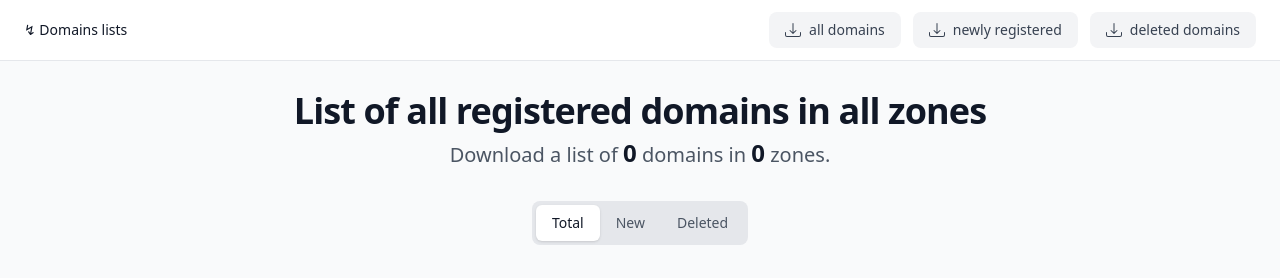
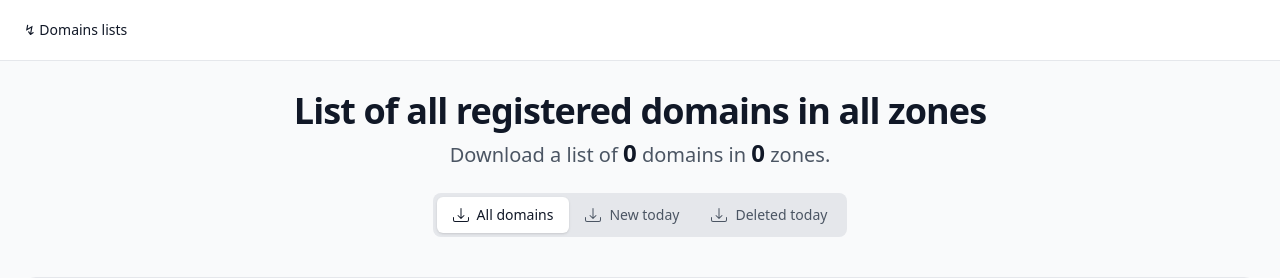
Before and after one commit to stefanpejcic/domain-lists, a Flask app: page / in a window 1280 px wide. Shown: the top 278 px of the page. Run offline with Flask 3, Linux system fonts and the light colour scheme; some libraries are stand-ins or nearby versions.

Commit message:
Update index.html

```diff
--- a/templates/index.html
+++ b/templates/index.html
@@ -49,25 +49,14 @@
 
     <!-- Header -->
     <header class="border-b bg-white">
-        <div class="mx-auto max-w-7xl px-6 py-3 flex items-center justify-between">
+        <div class="mx-auto max-w-7xl px-6 py-5 flex items-center justify-between">
 
               <a href="{{ url_for('index') }}" class="text-sm hover:text-gray-500 text-gray-900">↯ Domains lists</a>
 
                 <div class="text-right text-sm text-gray-500">
-					<div class="flex gap-3 items-center">
-						<a href="{{ url_for('download_tld_list', tld='all', kind='domains') }}" class="rounded-lg bg-gray-100 px-4 py-2 text-sm font-medium text-gray-700 hover:bg-gray-200 flex gap-2 items-center">
-						    <svg xmlns="http://www.w3.org/2000/svg" width="16" height="16" fill="currentColor" class="bi bi-download" viewBox="0 0 16 16"><path d="M.5 9.9a.5.5 0 0 1 .5.5v2.5a1 1 0 0 0 1 1h12a1 1 0 0 0 1-1v-2.5a.5.5 0 0 1 1 0v2.5a2 2 0 0 1-2 2H2a2 2 0 0 1-2-2v-2.5a.5.5 0 0 1 .5-.5"></path><path d="M7.646 11.854a.5.5 0 0 0 .708 0l3-3a.5.5 0 0 0-.708-.708L8.5 10.293V1.5a.5.5 0 0 0-1 0v8.793L5.354 8.146a.5.5 0 1 0-.708.708z"></path></svg>
-							<span>all domains {% if sizes.domains %}<span class="ml-1 text-xs text-gray-400">({{ sizes.domains | filesizeformat }})</span>{% endif %}</span>
-						</a>
-						<a href="{{ url_for('download_tld_list', tld='all', kind='new') }}" class="rounded-lg bg-gray-100 px-4 py-2 text-sm font-medium text-gray-700 hover:bg-gray-200 flex gap-2 items-center">
-						    <svg xmlns="http://www.w3.org/2000/svg" width="16" height="16" fill="currentColor" class="bi bi-download" viewBox="0 0 16 16"><path d="M.5 9.9a.5.5 0 0 1 .5.5v2.5a1 1 0 0 0 1 1h12a1 1 0 0 0 1-1v-2.5a.5.5 0 0 1 1 0v2.5a2 2 0 0 1-2 2H2a2 2 0 0 1-2-2v-2.5a.5.5 0 0 1 .5-.5"></path><path d="M7.646 11.854a.5.5 0 0 0 .708 0l3-3a.5.5 0 0 0-.708-.708L8.5 10.293V1.5a.5.5 0 0 0-1 0v8.793L5.354 8.146a.5.5 0 1 0-.708.708z"></path></svg>
-							<span>newly registered {% if sizes.new %}<span class="ml-1 text-xs text-gray-400">({{ sizes.new | filesizeformat }})</span>{% endif %}</span>
-						</a>
-						<a href="{{ url_for('download_tld_list', tld='all', kind='deleted') }}" class="rounded-lg bg-gray-100 px-4 py-2 text-sm font-medium text-gray-700 hover:bg-gray-200 flex gap-2 items-center">
-						    <svg xmlns="http://www.w3.org/2000/svg" width="16" height="16" fill="currentColor" class="bi bi-download" viewBox="0 0 16 16"><path d="M.5 9.9a.5.5 0 0 1 .5.5v2.5a1 1 0 0 0 1 1h12a1 1 0 0 0 1-1v-2.5a.5.5 0 0 1 1 0v2.5a2 2 0 0 1-2 2H2a2 2 0 0 1-2-2v-2.5a.5.5 0 0 1 .5-.5"></path><path d="M7.646 11.854a.5.5 0 0 0 .708 0l3-3a.5.5 0 0 0-.708-.708L8.5 10.293V1.5a.5.5 0 0 0-1 0v8.793L5.354 8.146a.5.5 0 1 0-.708.708z"></path></svg>
-						    <span>deleted domains {% if sizes.deleted %}<span class="ml-1 text-xs text-gray-400">({{ sizes.deleted | filesizeformat }})</span>{% endif %}</span>
-						</a>
-					</div>
+				{% if summary.last_updated %}
+					Last update: <span class="font-medium text-gray-900">{{ summary.last_updated }}</span>, next update in <span id="next-update" class="font-medium text-gray-900">calculating...</span>
+				{% endif %}
                 </div>
 
         </div>
@@ -113,55 +102,64 @@
                 Download a list of <span class="font-bold text-2xl text-red-600" x-text="summary.deleted"></span> domains deleted today.
             </span>
         </template>
-
-        <div class="mt-2 text-sm text-gray-600">
-		{% if summary.last_updated %}
-			Last update: <span class="font-medium text-gray-900">{{ summary.last_updated }}</span>, next update in <span id="next-update" class="font-medium text-gray-900">calculating...</span>
-		{% endif %}
-        </div>
+    </p>
 
 
-
-    </p>
-
-    <!-- Buttons -->
+<!-- Download Tabs -->
 <div class="inline-flex mt-6 p-1 bg-gray-200 rounded-lg">
-        <button
-            type="button"
-            @click="kind = 'domains'"
+    <!-- Total / All Domains -->
+    <a
+        href="{{ url_for('download_tld_list', tld='all', kind='domains') }}"
+        @mouseenter="kind = 'domains'"
         :class="{
             'bg-white shadow text-gray-900': kind === 'domains',
             'text-gray-600 hover:text-gray-900': kind !== 'domains'
         }"
-            class="px-4 py-2 text-sm font-medium rounded-md transition-colors"
+        class="px-4 py-2 text-sm font-medium rounded-md transition-colors cursor-pointer select-none flex items-center gap-2"
     >
-            Total
-        </button>
+        <svg xmlns="http://www.w3.org/2000/svg" width="16" height="16" fill="currentColor" class="bi bi-download" viewBox="0 0 16 16">
+            <path d="M.5 9.9a.5.5 0 0 1 .5.5v2.5a1 1 0 0 0 1 1h12a1 1 0 0 0 1-1v-2.5a.5.5 0 0 1 1 0v2.5a2 2 0 0 1-2 2H2a2 2 0 0 1-2-2v-2.5a.5.5 0 0 1 .5-.5"></path>
+            <path d="M7.646 11.854a.5.5 0 0 0 .708 0l3-3a.5.5 0 0 0-.708-.708L8.5 10.293V1.5a.5.5 0 0 0-1 0v8.793L5.354 8.146a.5.5 0 1 0-.708.708z"></path>
+        </svg>
+        <span>All domains {% if sizes.domains %}<span class="ml-1 text-xs text-gray-400">({{ sizes.domains | filesizeformat }})</span>{% endif %}</span>
+    </a>
 
-        <button
-            type="button"
-            @click="kind = 'new'"
+    <!-- New Domains -->
+    <a
+        href="{{ url_for('download_tld_list', tld='all', kind='new') }}"
+        @mouseenter="kind = 'new'"
         :class="{
             'bg-white shadow text-gray-900': kind === 'new',
             'text-gray-600 hover:text-gray-900': kind !== 'new'
         }"
-            class="px-4 py-2 text-sm font-medium rounded-md transition-colors"
+        class="px-4 py-2 text-sm font-medium rounded-md transition-colors cursor-pointer select-none flex items-center gap-2"
     >
-            New
-        </button>
+        <svg xmlns="http://www.w3.org/2000/svg" width="16" height="16" fill="currentColor" class="bi bi-download" viewBox="0 0 16 16">
+            <path d="M.5 9.9a.5.5 0 0 1 .5.5v2.5a1 1 0 0 0 1 1h12a1 1 0 0 0 1-1v-2.5a.5.5 0 0 1 1 0v2.5a2 2 0 0 1-2 2H2a2 2 0 0 1-2-2v-2.5a.5.5 0 0 1 .5-.5"></path>
+            <path d="M7.646 11.854a.5.5 0 0 0 .708 0l3-3a.5.5 0 0 0-.708-.708L8.5 10.293V1.5a.5.5 0 0 0-1 0v8.793L5.354 8.146a.5.5 0 1 0-.708.708z"></path>
+        </svg>
+        <span>New today {% if sizes.new %}<span class="ml-1 text-xs text-gray-400">({{ sizes.new | filesizeformat }})</span>{% endif %}</span>
+    </a>
 
-        <button
-            type="button"
-            @click="kind = 'deleted'"
+    <!-- Deleted Domains -->
+    <a
+        href="{{ url_for('download_tld_list', tld='all', kind='deleted') }}"
+        @mouseenter="kind = 'deleted'"
         :class="{
             'bg-white shadow text-gray-900': kind === 'deleted',
             'text-gray-600 hover:text-gray-900': kind !== 'deleted'
         }"
-            class="px-4 py-2 text-sm font-medium rounded-md transition-colors"
+        class="px-4 py-2 text-sm font-medium rounded-md transition-colors cursor-pointer select-none flex items-center gap-2"
     >
-            Deleted
-        </button>
+        <svg xmlns="http://www.w3.org/2000/svg" width="16" height="16" fill="currentColor" class="bi bi-download" viewBox="0 0 16 16">
+            <path d="M.5 9.9a.5.5 0 0 1 .5.5v2.5a1 1 0 0 0 1 1h12a1 1 0 0 0 1-1v-2.5a.5.5 0 0 1 1 0v2.5a2 2 0 0 1-2 2H2a2 2 0 0 1-2-2v-2.5a.5.5 0 0 1 .5-.5"></path>
+            <path d="M7.646 11.854a.5.5 0 0 0 .708 0l3-3a.5.5 0 0 0-.708-.708L8.5 10.293V1.5a.5.5 0 0 0-1 0v8.793L5.354 8.146a.5.5 0 1 0-.708.708z"></path>
+        </svg>
+        <span>Deleted today {% if sizes.deleted %}<span class="ml-1 text-xs text-gray-400">({{ sizes.deleted | filesizeformat }})</span>{% endif %}</span>
+    </a>
 </div>
+
+
 </div>
 
 
```
Lines whose indentation alone changed are shown as unchanged.
